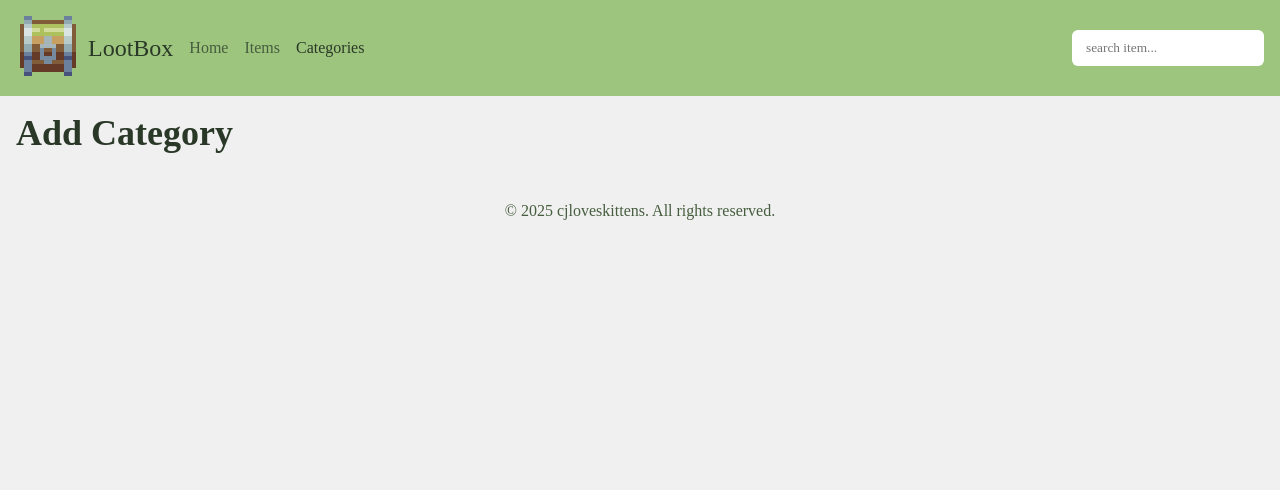
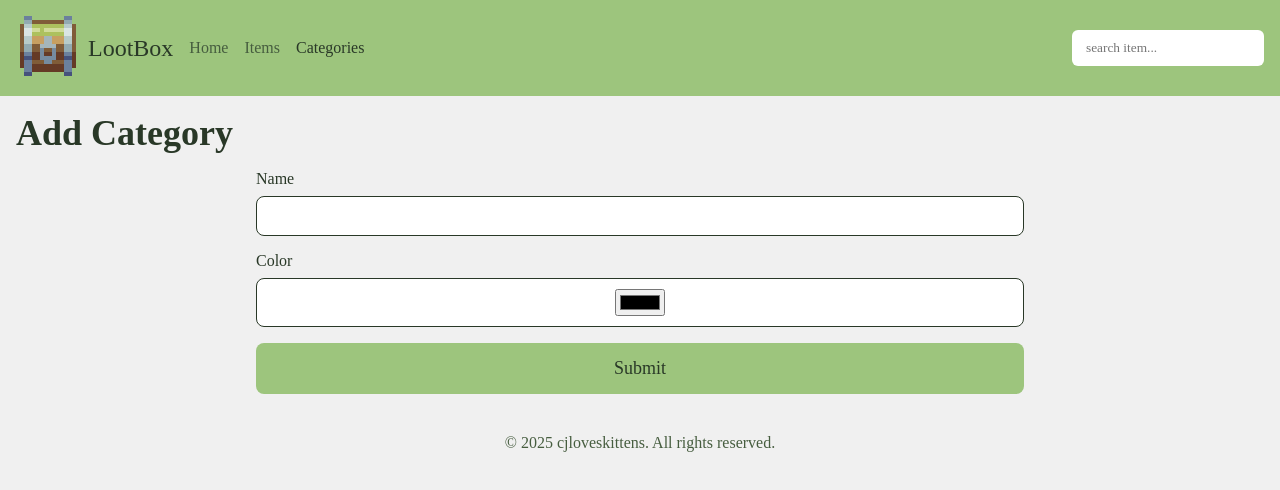
Before and after one commit to cjxo/inventory-app-client, a React (Vite) app: page /categories/add in a window 1280 px wide. Shown: the top 490 px of the page. Built offline with nearby package versions, Linux system fonts and the light colour scheme; a web font is replaced by a local one.

Commit message:
Added add category page

```diff
--- a/src/routes/AddCategoryPage.jsx
+++ b/src/routes/AddCategoryPage.jsx
@@ -1,7 +1,27 @@
+import styles from "../styles/route.module.css";
+
 const AddCategoryPage = () => {
   return (
-    <div className="prologue">
-      <h1 className="title">Add Category</h1>
+    <div className={styles.addCategoryPage}>
+      <div className="prologue">
+        <h1 className="title">Add Category</h1>
+      </div>
+
+      <form className={styles.form0}>
+        <div className={styles.labelInputPair}>
+          <label htmlFor="category-name">Name</label>
+          <input type="text" id="category-name" name="category-name" required />
+        </div>
+
+        <div className={styles.labelInputPair}>
+          <label htmlFor="category-colour">Color</label>
+          <div className={styles.colourSelectWrap}>
+            <input type="color" id="category-colour" name="category-colour" required />
+          </div>
+        </div>
+
+        <button className={`common-link-style ${styles.submit}`}>Submit</button>
+      </form>
     </div>
   );
 };
--- a/src/routes/AddItemPage.jsx
+++ b/src/routes/AddItemPage.jsx
@@ -11,7 +11,7 @@ const AddItemPage = () => {
       <div className="prologue">
         <h1 className="title">Add Item</h1>
       </div>
-      <form>
+      <form className={styles.form0}>
         <div className={styles.labelInputPair}>
           <label htmlFor="item-name">Name</label>
           <input type="text" id="item-name" name="item-name" required />
--- a/src/styles/route.module.css
+++ b/src/styles/route.module.css
@@ -67,7 +67,9 @@ main {
 }
 
 .addItemPage {
-  form {
+}
+
+form.form0 {
   display: flex;
   flex-direction: column;
   margin: 0 auto;
@@ -101,7 +103,6 @@ main {
     }
   }
 }
-}
 
 .categoryPage {
   .categoryList {
@@ -128,3 +129,16 @@ main {
     }
   }
 }
+
+.addCategoryPage {
+  .colourSelectWrap {
+    padding: 10px 16px;
+    border-radius: 8px;
+    border: 1px solid var(--green-colour1);
+    background: white;
+    display: flex;
+    flex-direction: column;
+    align-items: center;
+    gap: 16px;
+  }
+}
```
Lines whose indentation alone changed are shown as unchanged.
